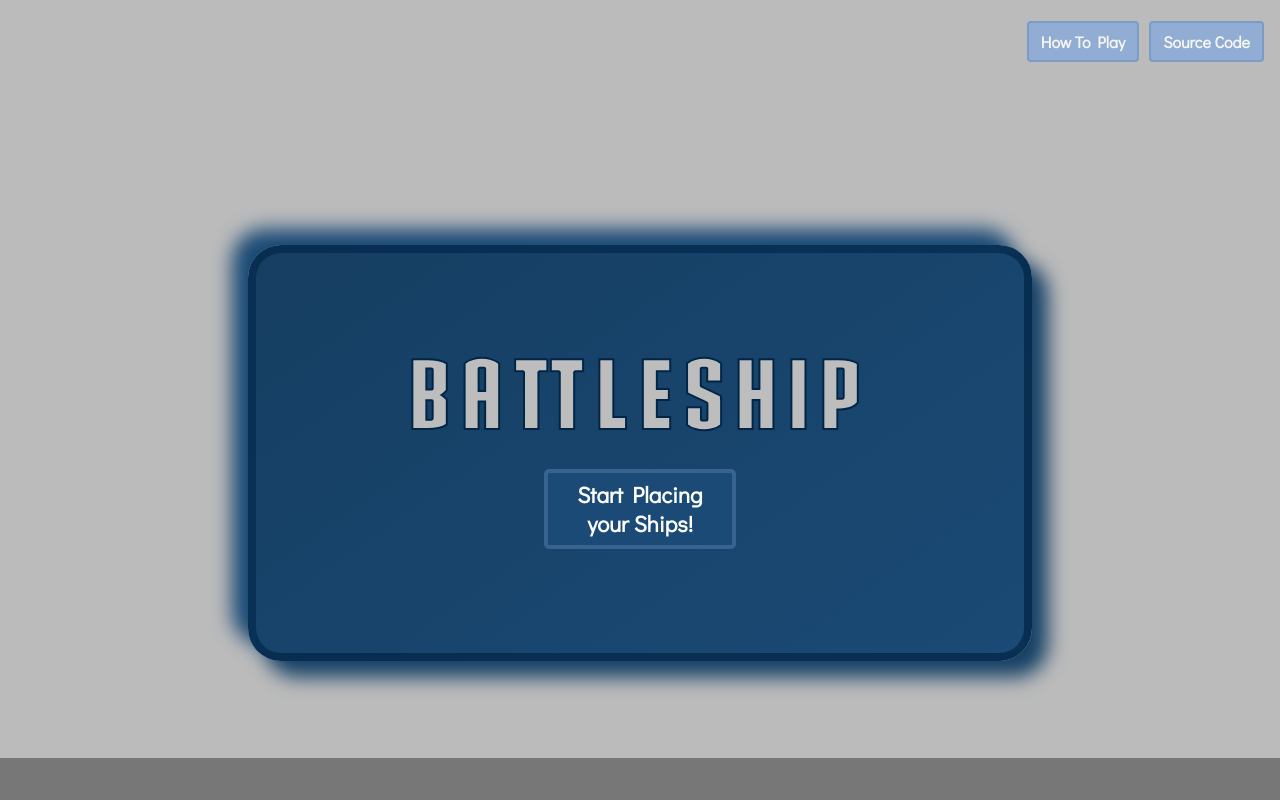
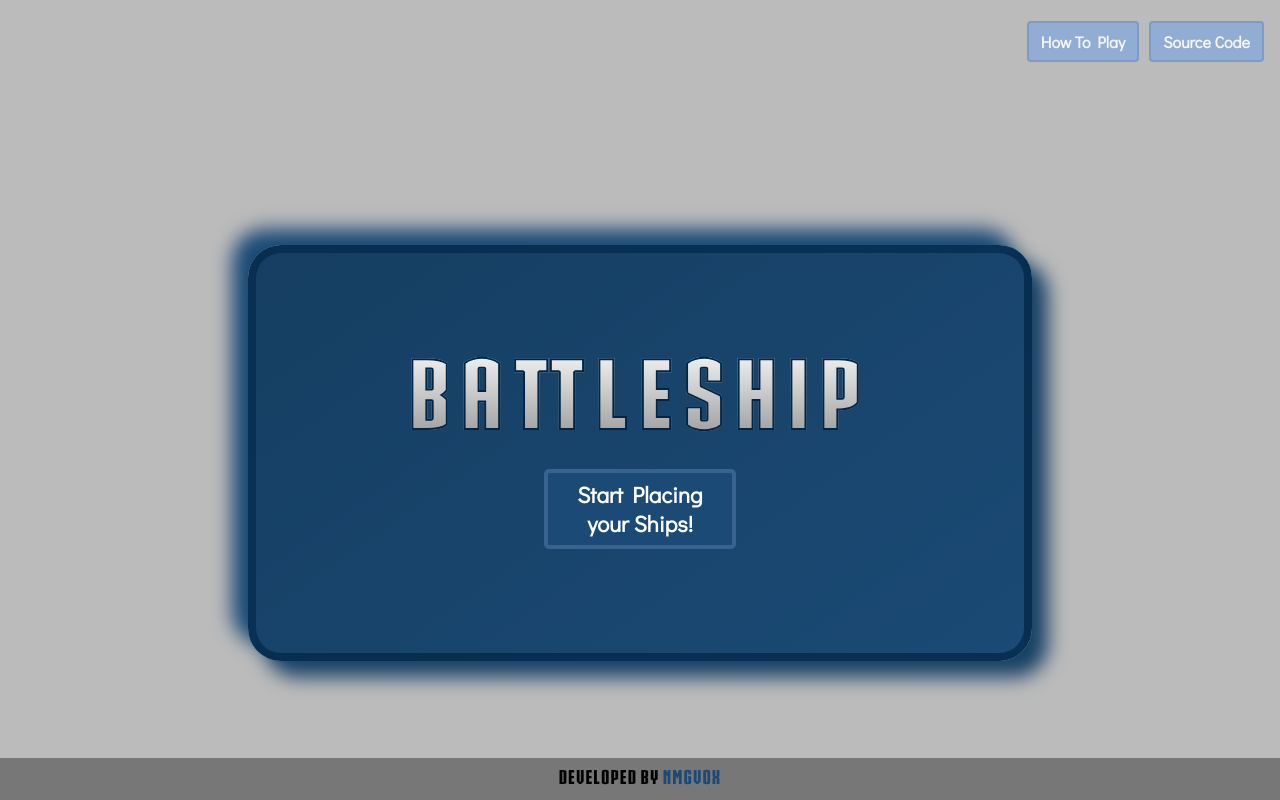
Before and after one commit to NMGVox/Battleship, a website built with webpack: page src/index.html in a window 1280 px wide. Built offline with nearby package versions, Linux system fonts and the light colour scheme.

Commit message:
Finalize UI Revamp

```diff
--- a/src/components/game_objects.js
+++ b/src/components/game_objects.js
@@ -139,11 +139,11 @@ function gameBoardFactory() {
         }
         if (gameBoard.ships.includes(attackedSpace)) {
             attackedSpace.isHit();
-            gameBoard.spaceElements[x][y].style.backgroundColor = 'blue';
+            gameBoard.spaceElements[x][y].style.backgroundColor = '#0b9c2a';
             return [true, 'ship'];
         } if (gameBoard.spaces[x][y] === undefined) {
             gameBoard.spaces[x][y] = 'x';
-            gameBoard.spaceElements[x][y].style.backgroundColor = 'red';
+            gameBoard.spaceElements[x][y].style.backgroundColor = '#b30707';
             return [true, 'empty'];
         }
         return [false, null];
--- a/src/index.html
+++ b/src/index.html
@@ -17,7 +17,7 @@
         <span id="instructions"></span>
     </div>
     <div class="footer">
-
+        <p class="footer-text">Developed by <a href="https://github.com/NMGVox">NMGVox</a></p>
     </div>
     <div class="waves">
     </div>
--- a/src/index.js
+++ b/src/index.js
@@ -96,6 +96,7 @@ function displayGameButton() {
     title.classList.add('title');
     title.textContent = "Battleship";
     div.appendChild(title);
+    setTimeout(() => { title.classList.add('show'); }, 100);
     let button = document.createElement('button');
     button.id = 'placeShips';
     button.classList.add('gamebtn');
--- a/src/style.css
+++ b/src/style.css
@@ -53,6 +53,7 @@ table {
 }
 
 body {
+	font-family: 'ironman', Georgia, 'Times New Roman', Times, serif;
     display: grid;
     justify-content: center;
     align-items: center;
@@ -144,7 +145,18 @@ button {
 	letter-spacing: 10px;
 	-webkit-text-stroke-color: #002647;
 	-webkit-text-stroke-width: 2px;
-	color: #bdbdbd;
+	background: -webkit-linear-gradient(#eee, #8d8d8d);
+	-webkit-background-clip: text;
+	-webkit-text-fill-color: transparent;
+	opacity: 0;
+	transition: all 2s;
+	position:relative;
+	top: -25%;
+}
+
+.title.show {
+	opacity:1;
+	top:0;
 }
 
 .gameArea {
@@ -162,8 +174,9 @@ button {
     display: grid;
     grid-template-columns: repeat(10, 1fr);
     grid-template-rows: repeat(10, 1fr);
-    border: 2px solid black;
-	background-color: #265885;
+    border: 2px solid #002647;
+	background-image: url('./img/water.jpg');
+	background-size: cover;
 }
 
 .playerArea {
@@ -213,6 +226,7 @@ button {
 #instructions {
 	font-size: 3rem;
 	font-weight: bold;
+	color: #002647;
 }
 
 .hide {
@@ -239,6 +253,7 @@ button {
   .gamebtn:hover {
 	background: #fff;
 	color: #1a4a75;
+	border-color: #002647;
   }
 
 .footer {
@@ -247,6 +262,19 @@ button {
 	width: 100vw;
 	position:relative;
 	z-index: 4;
+	display:flex;
+	justify-content: center;
+	align-items: center;
+}
+
+.footer-text {
+	font-size: 1.2rem;
+	letter-spacing: 1px;
+}
+
+.footer-text a{
+	text-decoration: none;
+	color: #1a4a75;
 }
 
 .waves {
@@ -269,7 +297,7 @@ button {
 	position: absolute;
 	top: -80%;
 	left: 40%;
-	transition: all 2s ease-in-out;
+	transition: top 2s ease-in-out;
 	display: flex;
 	flex-direction: column;
 	align-items: center;
```
Also changed, not shown: dist/index.bundle.js, dist/index.html, src/img/water.jpg (added).
